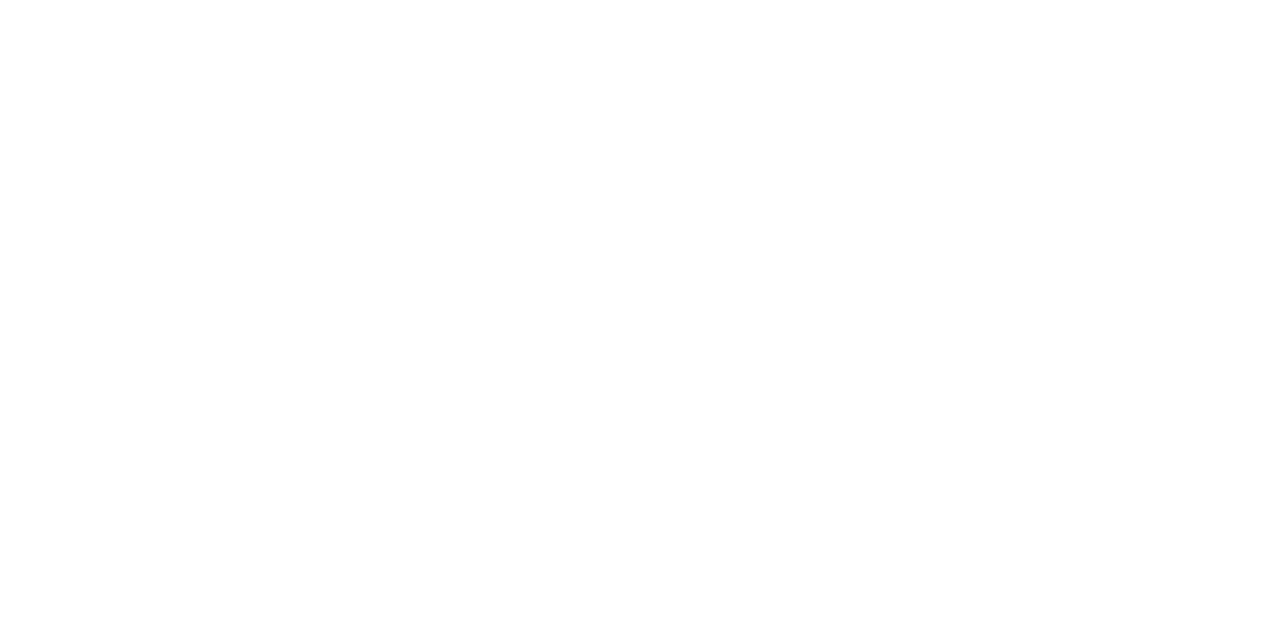
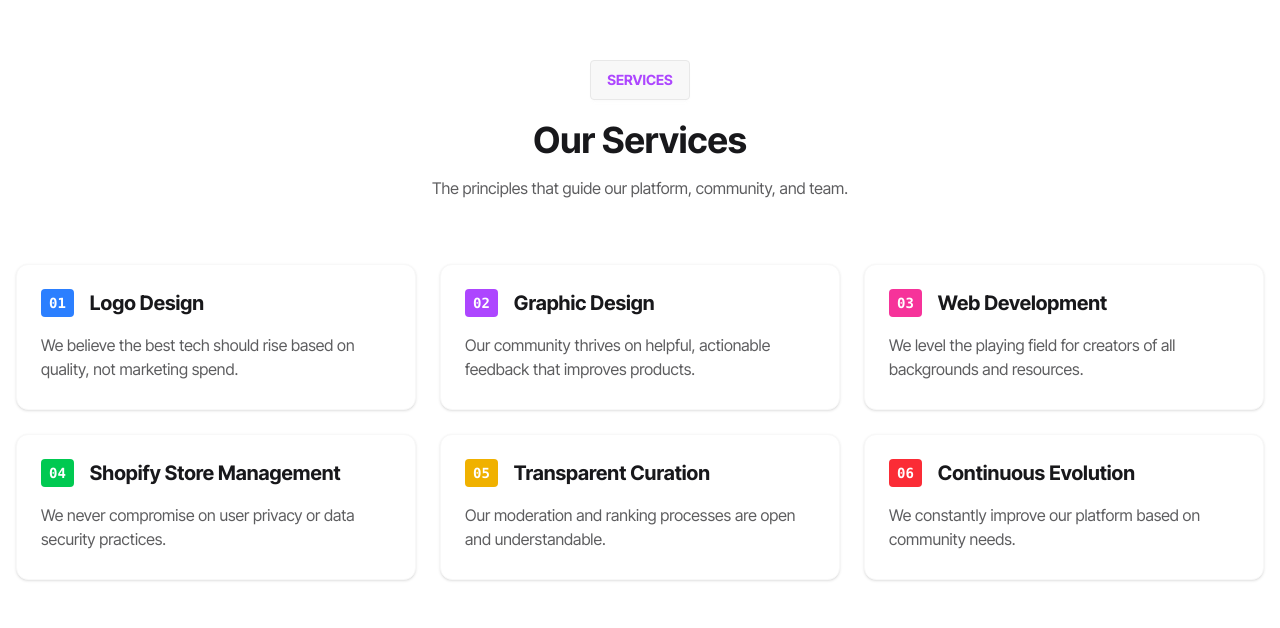
Before and after one commit to ornobaadi/Silio-Digital, a React (Vite) app: page / in a window 1280 px wide. Shown: the part 912-1540 px from the top of the page. Before the commit the page ends 800 px from the top, so only its background shows below. Built offline with nearby package versions, Linux system fonts and the light colour scheme.

Commit message:
Services Banner

```diff
--- a/package.json
+++ b/package.json
@@ -14,6 +14,7 @@
     "localforage": "^1.10.0",
     "lucide": "^0.477.0",
     "match-sorter": "^8.0.0",
+    "motion": "^12.4.10",
     "react": "^19.0.0",
     "react-dom": "^19.0.0",
     "react-icons": "^5.5.0",
--- /dev/null
+++ b/src/pages/Home/About.jsx
@@ -0,0 +1,96 @@
+import React from 'react';
+import { motion } from "motion/react"
+
+const ServiceCard = ({ number, title, description, color }) => {
+    return (
+        <motion.div
+            initial={{ opacity: 0, scale: 0.95 }}
+            whileInView={{ opacity: 1, scale: 1 }}
+            whileHover={{ y: -5 }}
+            transition={{ duration: 0.4 }}
+            viewport={{ once: true }}
+            className="group bg-base-100 border border-base-200 rounded-xl overflow-hidden shadow-sm hover:shadow-md transition-all"
+        >
+            <div className="p-6">
+                <div className="flex items-start gap-4 mb-4">
+                    <span className={`text-sm font-mono font-bold text-white ${color} px-2 py-1 rounded`}>
+                        {number}
+                    </span>
+                    <h3 className="text-xl font-bold group-hover:text-primary transition-colors">{title}</h3>
+                </div>
+                <p className="text-base-content/70">{description}</p>
+            </div>
+            <div className={`h-1 w-full ${color} opacity-70 transform scale-x-0 group-hover:scale-x-100 origin-left transition-transform duration-300`}></div>
+        </motion.div>
+    );
+};
+
+const About = () => {
+    return (
+        <div>
+            <section className="py-20">
+                <div className="container mx-auto px-4">
+                    <motion.div
+                        initial={{ opacity: 0, y: 20 }}
+                        whileInView={{ opacity: 1, y: 0 }}
+                        viewport={{ once: true }}
+                        transition={{ duration: 0.5 }}
+                        className="text-center mb-16"
+                    >
+                        <h4 className="btn pointer-events-none text-purple-500 uppercase text-sm font-bold my-5">Services</h4>
+                        <h2 className="text-3xl md:text-4xl font-bold mb-4">Our Services</h2>
+                        <p className="text-base-content/70 max-w-3xl mx-auto">
+                            The principles that guide our platform, community, and team.
+                        </p>
+                    </motion.div>
+
+                    <div className="grid grid-cols-1 md:grid-cols-3 gap-6">
+                        <ServiceCard
+                            number="01"
+                            title="Logo Design"
+                            description="We believe the best tech should rise based on quality, not marketing spend."
+                            color="bg-blue-500"
+                        />
+
+                        <ServiceCard
+                            number="02"
+                            title="Graphic Design"
+                            description="Our community thrives on helpful, actionable feedback that improves products."
+                            color="bg-purple-500"
+                        />
+
+                        <ServiceCard
+                            number="03"
+                            title="Web Development"
+                            description="We level the playing field for creators of all backgrounds and resources."
+                            color="bg-pink-500"
+                        />
+
+                        <ServiceCard
+                            number="04"
+                            title="Shopify Store Management"
+                            description="We never compromise on user privacy or data security practices."
+                            color="bg-green-500"
+                        />
+
+                        <ServiceCard
+                            number="05"
+                            title="Transparent Curation"
+                            description="Our moderation and ranking processes are open and understandable."
+                            color="bg-yellow-500"
+                        />
+
+                        <ServiceCard
+                            number="06"
+                            title="Continuous Evolution"
+                            description="We constantly improve our platform based on community needs."
+                            color="bg-red-500"
+                        />
+                    </div>
+                </div>
+            </section>
+        </div>
+    );
+};
+
+export default About;
--- /dev/null
+++ b/src/pages/Home/Banner.jsx
@@ -0,0 +1,22 @@
+import React from 'react';
+
+const Banner = () => {
+    return (
+        <div>
+            <div className="hero bg-base-200 min-h-screen">
+                <div className="hero-content text-center">
+                    <div className="max-w-md">
+                        <h1 className="text-5xl font-bold">Hello there</h1>
+                        <p className="py-6">
+                            Provident cupiditate voluptatem et in. Quaerat fugiat ut assumenda excepturi exercitationem
+                            quasi. In deleniti eaque aut repudiandae et a id nisi.
+                        </p>
+                        <button className="btn btn-primary">Get Started</button>
+                    </div>
+                </div>
+            </div>
+        </div>
+    );
+};
+
+export default Banner;
--- a/src/pages/Home/Home.jsx
+++ b/src/pages/Home/Home.jsx
@@ -1,9 +1,12 @@
 import React from 'react';
+import Banner from './Banner';
+import About from './About';
 
 const Home = () => {
     return (
         <div>
-
+            <Banner></Banner>
+            <About />
         </div>
     );
 };
```
Also changed, not shown: 1 other file (tests, documents, lock files or other folders).
